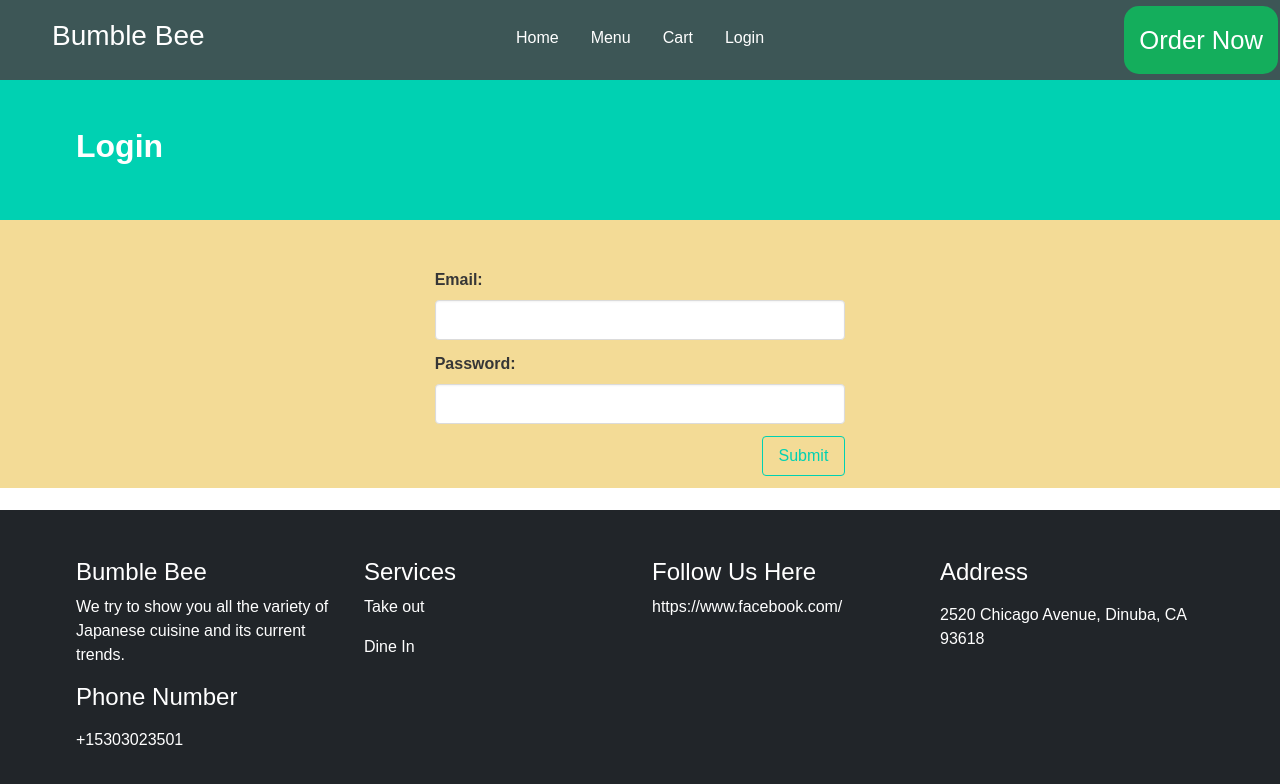
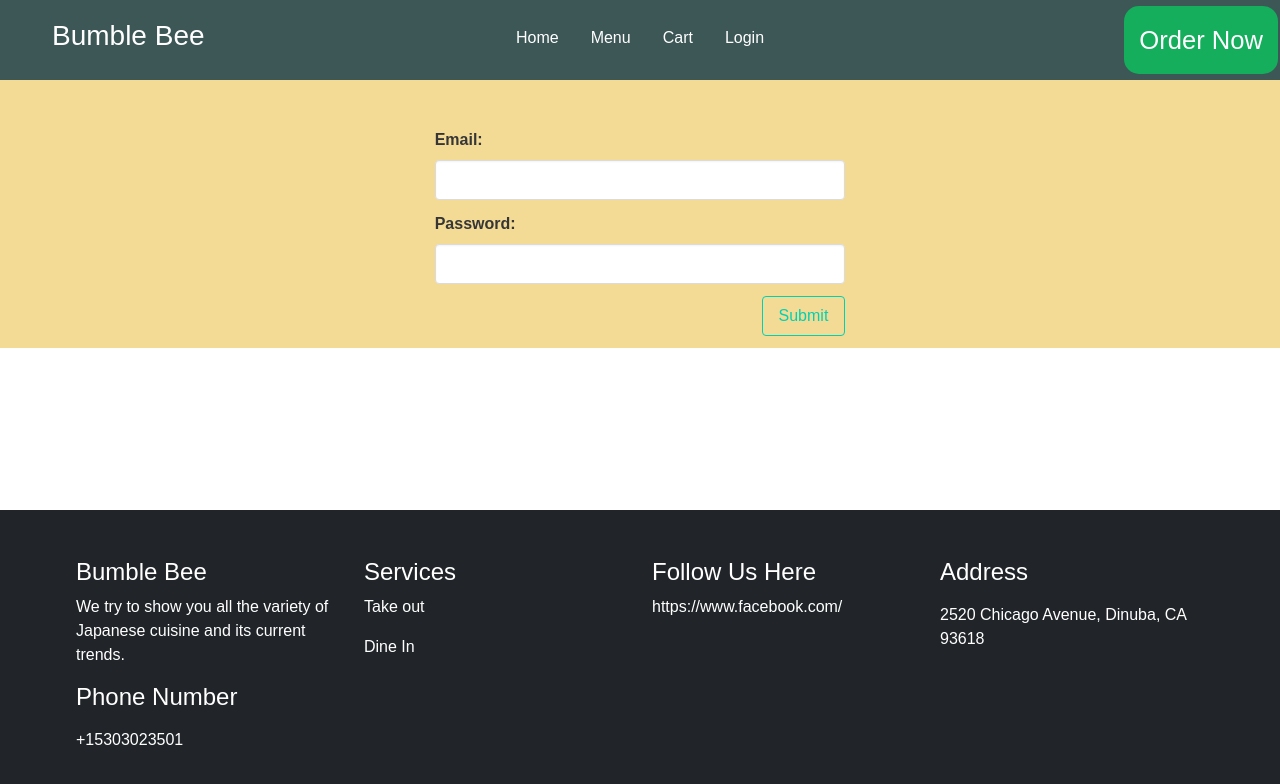
Before and after one commit to mmalik36/food-delivery-website, a React (Create React App) app: page /login in a window 1280 px wide. Shown: the top 784 px of the page. Built offline with nearby package versions, Linux system fonts and the light colour scheme; data requests are answered from the project's data file; a web font is replaced by a local one.

Commit message:
chore-got rid of heros

```diff
--- a/src/component/Cart.js
+++ b/src/component/Cart.js
@@ -7,11 +7,7 @@ const Cart = (props) => {
   const cartKeys = Object.keys(cart || {});
   return (
     <>
-      <div className="hero is-primary">
-        <div className="hero-body container">
-          <h4 className="title">My Cart</h4>
-        </div>
-      </div>
+
       <br />
       <div className="container">
         {cartKeys.length ? (
--- a/src/component/Login.js
+++ b/src/component/Login.js
@@ -31,11 +31,7 @@ class Login extends Component {
   render() {
     return !this.props.context.user ? (
       <>
-        <div className="hero is-primary ">
-          <div className="hero-body container">
-            <h4 className="title">Login</h4>
-          </div>
-        </div>
+
         <br />
         <br />
         <form onSubmit={this.login}>
--- a/src/component/ProductList.js
+++ b/src/component/ProductList.js
@@ -8,11 +8,7 @@ const ProductList = (props) => {
 
   return (
     <>
-      <div className="hero is-primary">
-        <div className="hero-body container">
-          <h4 className="title">Our Products</h4>
-        </div>
-      </div>
+
       <br />
       <div className="container">
         <div className="column columns is-multiline">
```
